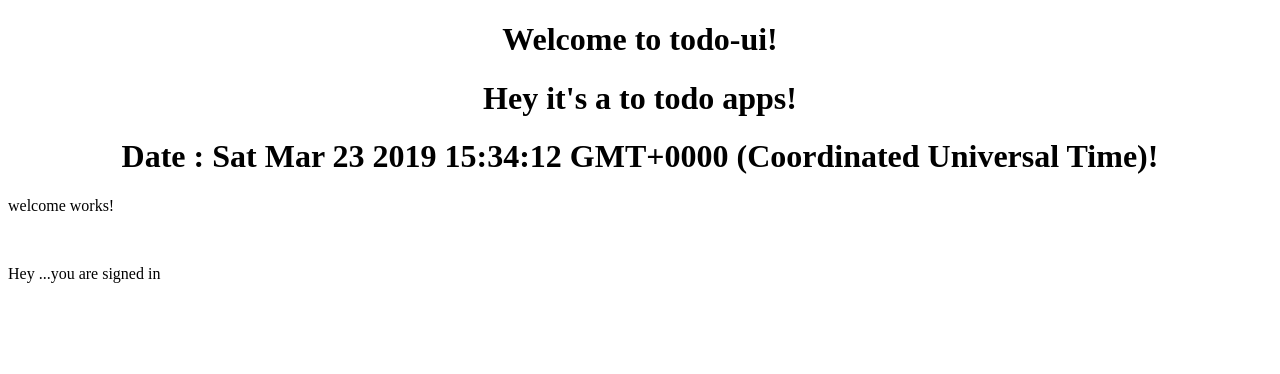
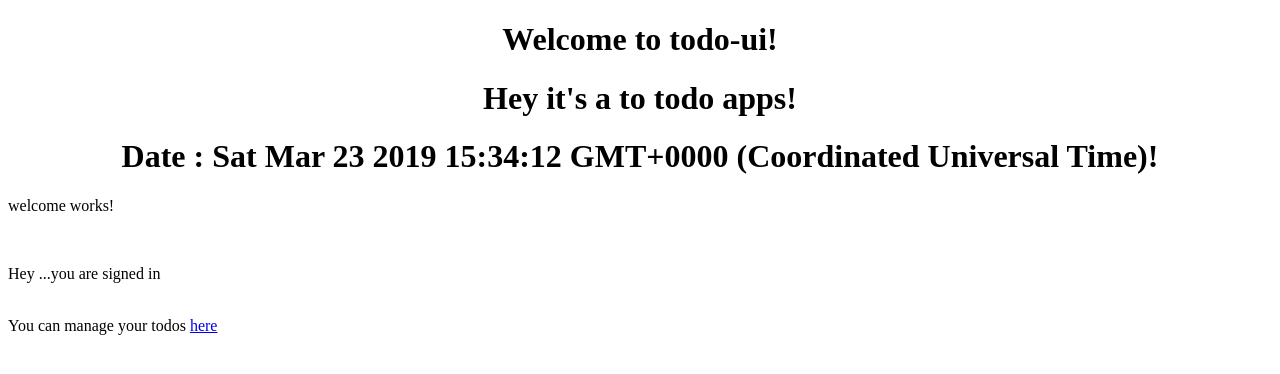
Before and after one commit to rhiodam/fs-ng-spring-todo, an Angular app in the folder todo-ui/: page /welcome in a window 1280 px wide. Shown: the top 374 px of the page. Built offline with nearby package versions, Linux system fonts and the light colour scheme.

Commit message:
Update welcome.component.html

```diff
--- a/todo-ui/src/app/welcome/welcome.component.html
+++ b/todo-ui/src/app/welcome/welcome.component.html
@@ -1,7 +1,11 @@
 <p>
   welcome works!
 </p>
+<div>
+  <br>
 
-<br>
+  <p>Hey {{name}}...you are signed in</p>
 
-<p>Hey {{name}}...you are signed in</p>
+  <br>
+  You can manage your todos <a routerLink="/todos">here</a>
+</div>
```
